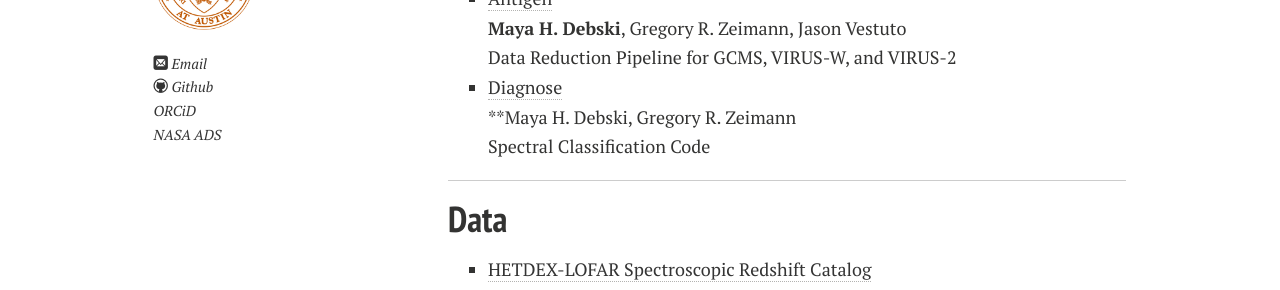
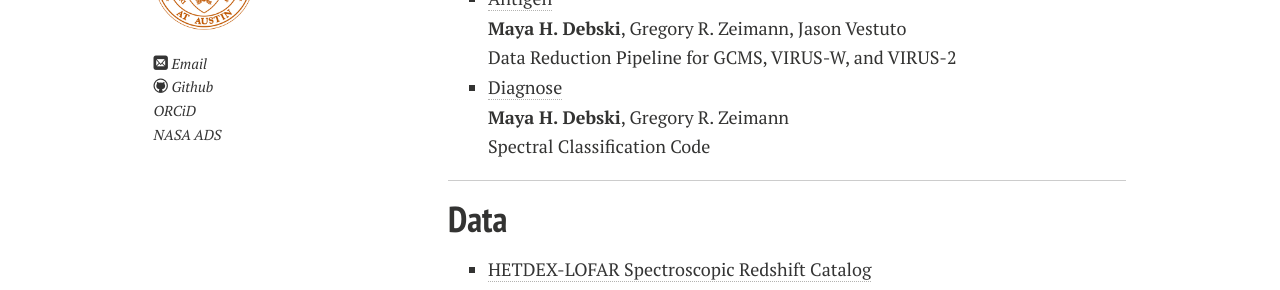
Before and after one commit to maya-debski/maya-debski.github.io, a Jekyll site: the page built from software.md, in a window 1280 px wide. Shown: the part 178-468 px from the top of the page. Built offline with Jekyll 4.4.1, drawn with Linux system fonts in a browser that asks for light colours; nearby versions of some CDN libraries; comment, search, counter and statistics services are not loaded; a style sheet for code colours, icons or effects is not loaded.

Commit message:
[docs] bolding

```diff
--- a/software.md
+++ b/software.md
@@ -7,7 +7,7 @@ permalink: /software/
 ## Software
 
 - [Antigen](https://github.com/maya-debski/Antigen)<br>**Maya H. Debski**, Gregory R. Zeimann, Jason Vestuto<br> Data Reduction Pipeline for GCMS, VIRUS-W, and VIRUS-2
-- [Diagnose](https://zenodo.org/records/13755510)<br>**Maya H. Debski, Gregory R. Zeimann <br> Spectral Classification Code
+- [Diagnose](https://zenodo.org/records/13755510)<br>**Maya H. Debski**, Gregory R. Zeimann <br> Spectral Classification Code
 
 ---
 
```
